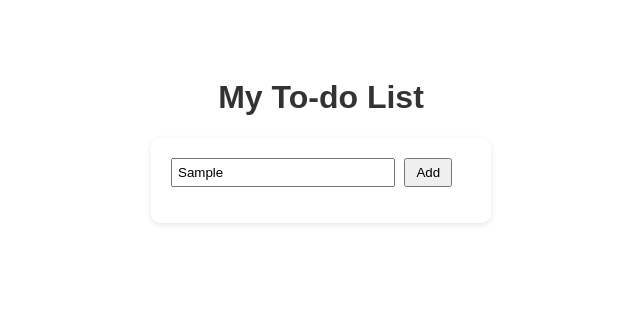
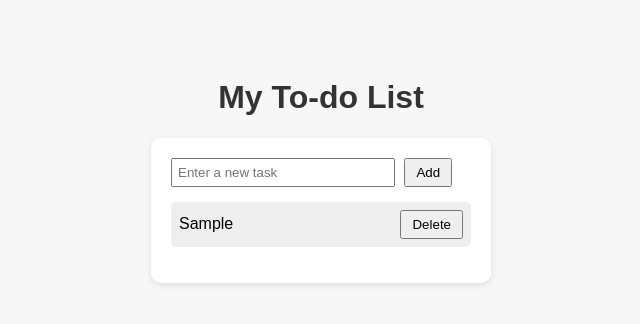
Before and after one commit to mustafyu/to-do-list, a website: page index.html in a window 1280 px wide. Both pictures are taken after typing "Sample" into the empty fields and a click on the button "Add". Shown: the whole page, without its empty margins (319-959 px from the left). Drawn offline with Linux system fonts and the light colour scheme.

Commit message:
made first utkast of to do list

```diff
--- /dev/null
+++ b/Style.css
@@ -0,0 +1,44 @@
+body {
+    font-family: Arial, sans-serif;
+    background: #f7f7f7;
+    display: flex;
+    flex-direction: column;
+    align-items: center;
+    padding-top: 50px;
+}
+h1 {
+    color: #333;
+}
+#todo-container {
+    background: white;
+    padding: 20px;
+    border-radius: 10px;
+    box-shadow: 0 2px 6px rgba(0, 0, 0, 0.1);
+    width: 300px;
+}
+input {
+    width: 70%;
+    padding: 5px;
+}
+button {
+    padding: 5px 10px;
+    margin-left: 5px;
+}
+ul {
+    list-style-type: none;
+    padding: 0;
+    margin-top: 15px;
+}
+li {
+    background: #eee;
+    margin: 5px 0;
+    padding: 8px;
+    border-radius: 5px;
+    display: flex;
+    justify-content: space-between;
+    align-items: center;
+}
+.done {
+    text-decoration: line-through;
+    color: gray;
+}
--- a/index.html
+++ b/index.html
@@ -4,52 +4,7 @@
     <meta charset="UTF-8">
     <meta name="viewport" content="width=device-width, initial-scale=1.0">
     <title>Simple to-do List</title>
-    <style>
-        body{
-            font-family: Arial, sans-serif;
-          backgroung: #f7f7f7;
-            display:flex;
-            flex-direction: column;
-            align-items: center;
-            padding-top: 50px;
-        }
-        h1 {
-            color: #333;
-        }
-        #todo-container {
-            background: white;
-            padding: 20px;
-            border-radius: 10px;
-            box-shadow: 0 2px 6px rgba(0, 0, 0, 0.1);
-            width: 300px;
-        }
-        input {
-            width: 70%;
-            padding: 5px;
-        }
-        button {
-            padding: 5px 10px;
-            margin-left: 5px;
-        }
-        ul {
-            list-style-type: none;
-            padding: 0;
-            margin-top: 15px;
-        }
-        li {
-            background: #eee;
-            margin: 5px 0;
-            padding: 8px;
-            border-radius: 5px;
-            display: flex;
-            justify-content: space-between;
-            align-items: center;
-        }
-        .done {
-            text-decoration: line-through;
-            color: gray;
-        }
-    </style>
+    <link rel="stylesheet" href="Style.css">
 </head>
 <body>
 <h1>My To-do List</h1>
--- a/script.js
+++ b/script.js
@@ -1,10 +1,43 @@
 
 // Function to run when clicked add
-Function addTask() {
+function addTask(){
 
     //Get the input element and read its value
     const input = document.getElementById('taskInput');
     const taskText = input.value.trim(); // trim() removes spaces before/after
 
-    //
+    //Stopping if input is empty
+    if (taskText === "") {
+        alert("Please enter a task.");
+        return; // end the function
+    }
+
+    //Create a new list item
+    const li = document.createElement('li');
+    li.textContent = taskText; // Set the text of the list item
+
+    // add a click event to mark completed task
+    li.addEventListener('click',() => {
+        li.classList.toggle('done'); // toggle the completed class
+    });
+
+    //Create a delete button
+    const deleteBtn = document.createElement('button');
+    deleteBtn.textContent = 'Delete';
+
+    //Add event listener to delete the task when clicked
+    deleteBtn.addEventListener('click', (event) => {
+        event.stopPropagation(); // Prevent the click from marking the task as done
+        li.remove(); // Remove the list item
+    });
+
+    //Append the delete button to the list item
+    li.appendChild(deleteBtn);
+
+    // Add new task to the ul task list
+    document.getElementById('taskList').appendChild(li);
+
+    //Clear the input field
+    input.value = '';
+
 }
```
